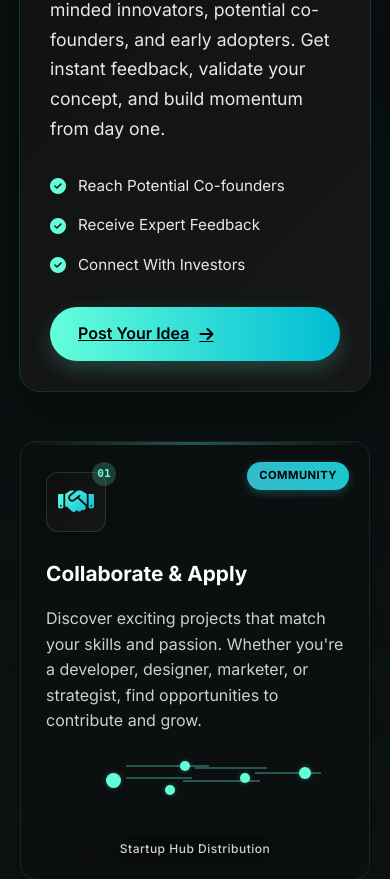
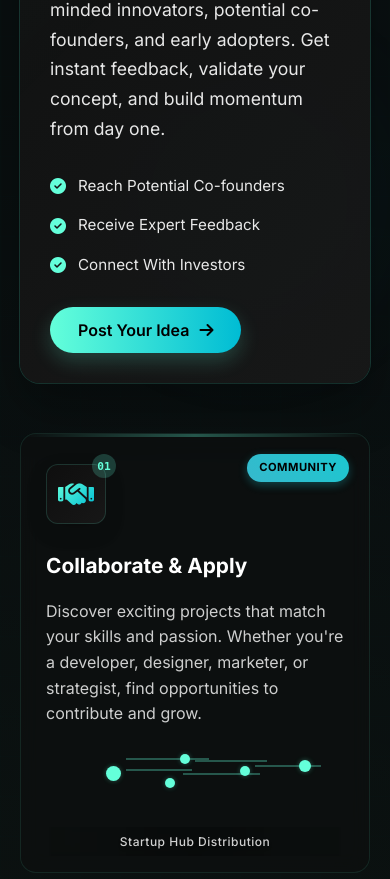
Before and after one commit to CodyBrat/E-cell2.0, a Flask app: page / in a window 390 px wide. Shown: the part 3750-4629 px from the top of the page. Run offline with Flask 3, Linux system fonts and the light colour scheme; some web fonts are replaced.

Commit message:
Refactor button for project submission and enhance public projects template
- Changed the "Post Your Idea" link in `indexq.html` from an anchor tag to a button for improved user interaction.
- Updated `public_projects.html` with a new navigation structure and refined styles for better aesthetics and responsiveness.

```diff
--- a/templates/indexq.html
+++ b/templates/indexq.html
@@ -208,7 +208,7 @@
                 <div class="saas-benefit"><i class="fas fa-check-circle"></i> Connect With Investors</div>
               </div>
               <div class="saas-feature-cta">
-                <a href="/public-projects" class="saas-feature-btn">Post Your Idea <i class="fas fa-arrow-right"></i></a>
+                <button class="saas-feature-btn" onclick="window.location.href='/public-projects'">Post Your Idea <i class="fas fa-arrow-right"></i></button>
               </div>
             </div>
             <div class="saas-feature-image">
```
Also changed, not shown: templates/public_projects.html (line endings or trailing spaces).
